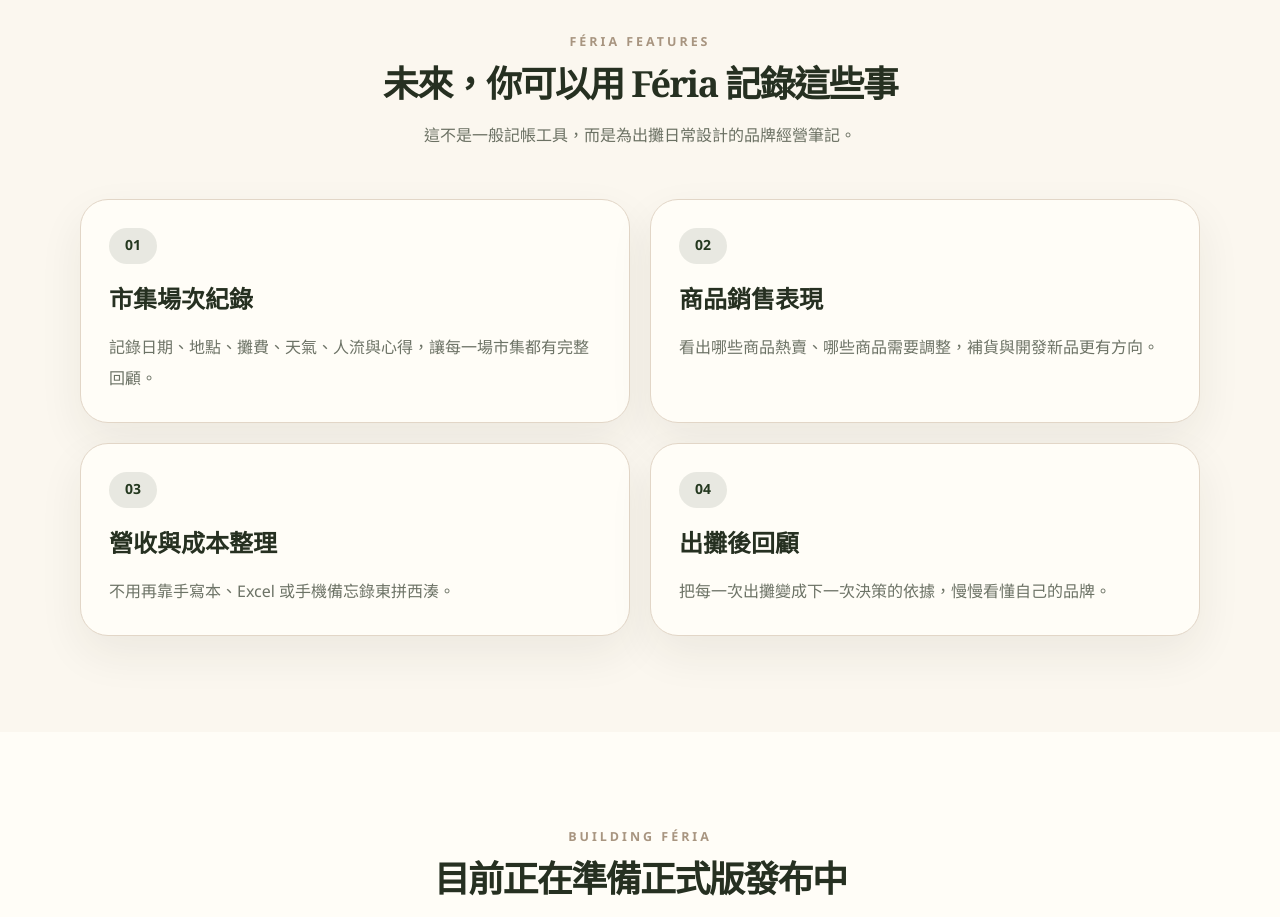
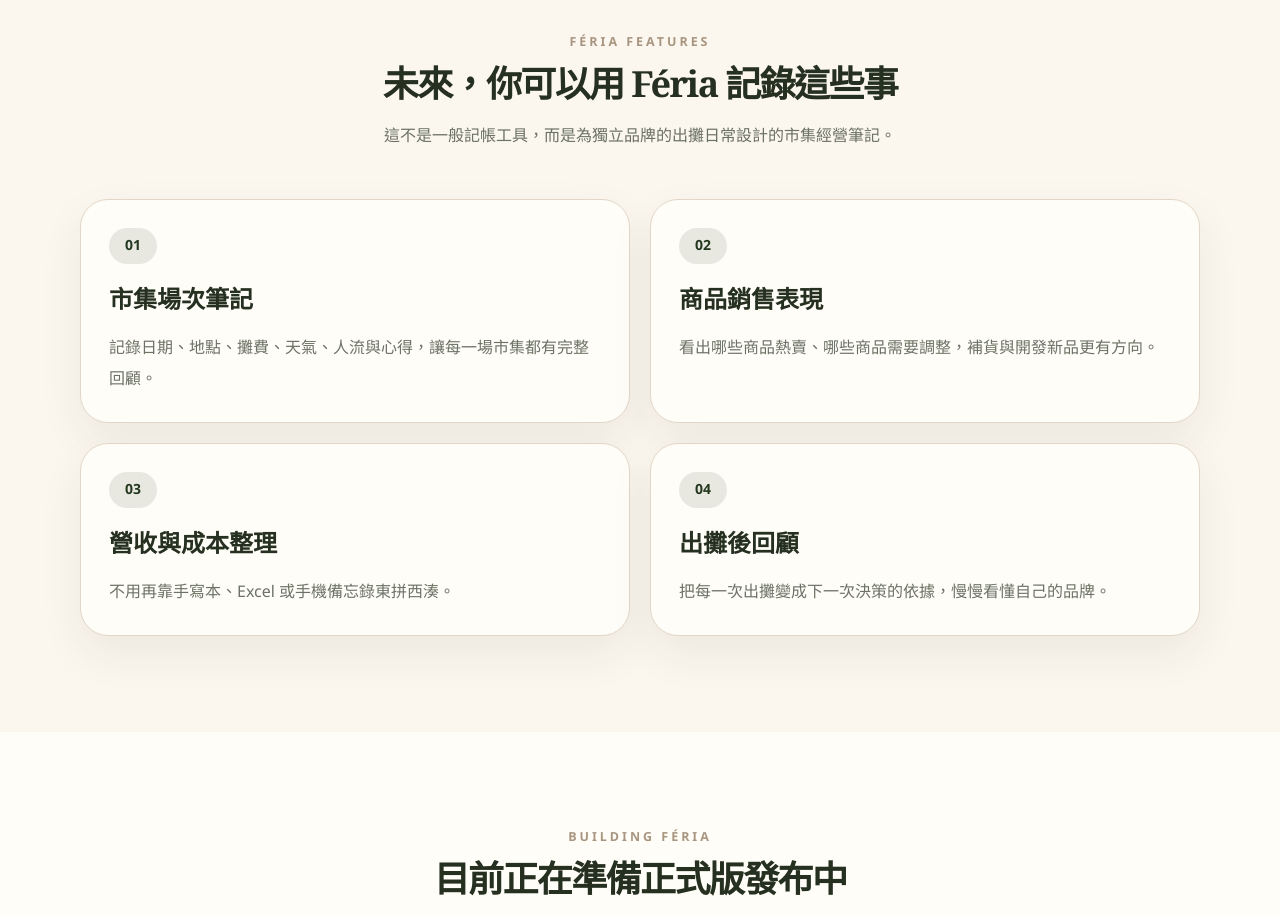
Before and after one commit to KL-4ndroid/boothbook-landing, a Next.js app: page / in a window 1280 px wide. Shown: the part 1720-2637 px from the top of the page. Built offline with nearby package versions, Linux system fonts and the light colour scheme.

Commit message:
feat: refine Feria visual identity for landing page

```diff
--- a/components/FeaturePreview.jsx
+++ b/components/FeaturePreview.jsx
@@ -1,7 +1,7 @@
 const features = [
   {
     label: '01',
-    title: '市集場次紀錄',
+    title: '市集場次筆記',
     description: '記錄日期、地點、攤費、天氣、人流與心得，讓每一場市集都有完整回顧。',
   },
   {
@@ -28,7 +28,7 @@
         <div className="mx-auto mb-12 max-w-2xl text-center">
           <p className="feria-section-label">FÉRIA FEATURES</p>
           <h2 className="feria-title mt-3 font-display text-3xl font-semibold md:text-4xl">未來，你可以用 Féria 記錄這些事</h2>
-          <p className="feria-copy mt-4 text-base font-medium">這不是一般記帳工具，而是為出攤日常設計的品牌經營筆記。</p>
+          <p className="feria-copy mt-4 text-base font-medium">這不是一般記帳工具，而是為獨立品牌的出攤日常設計的市集經營筆記。</p>
         </div>
 
         <div className="grid gap-5 md:grid-cols-2">
```
